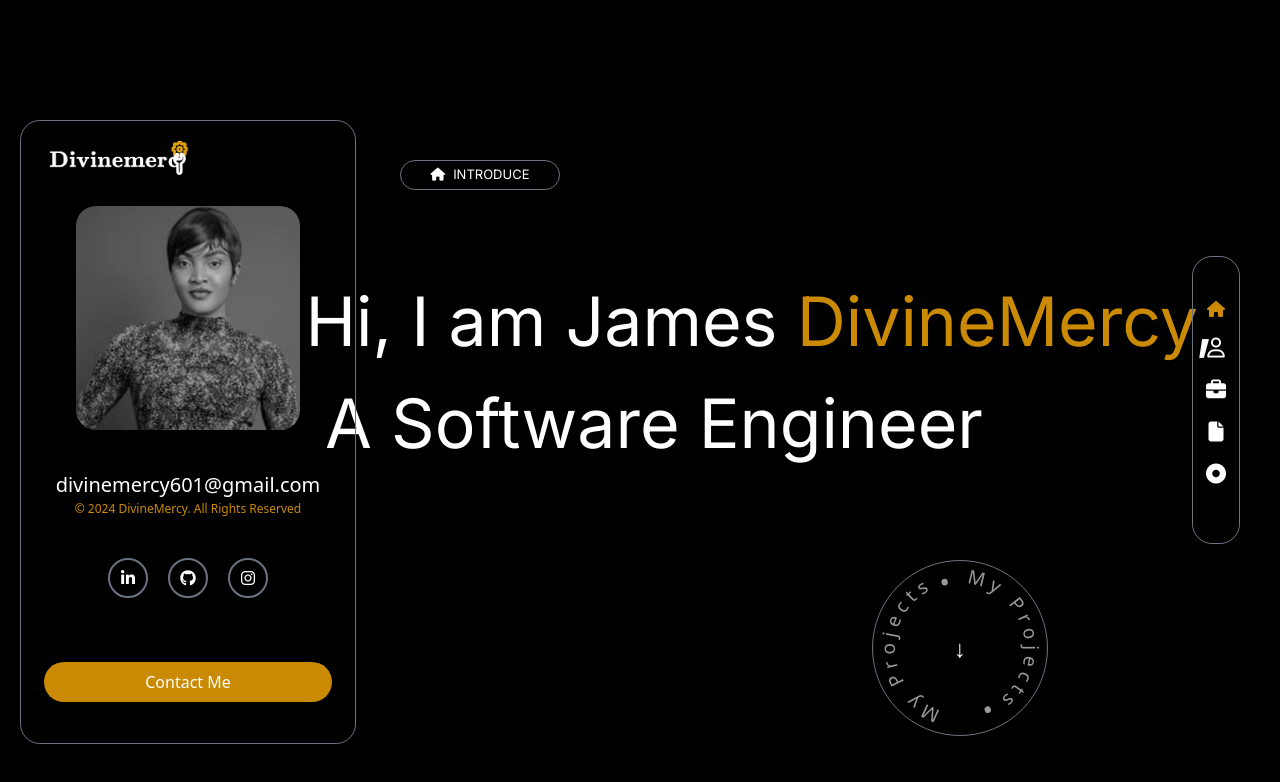
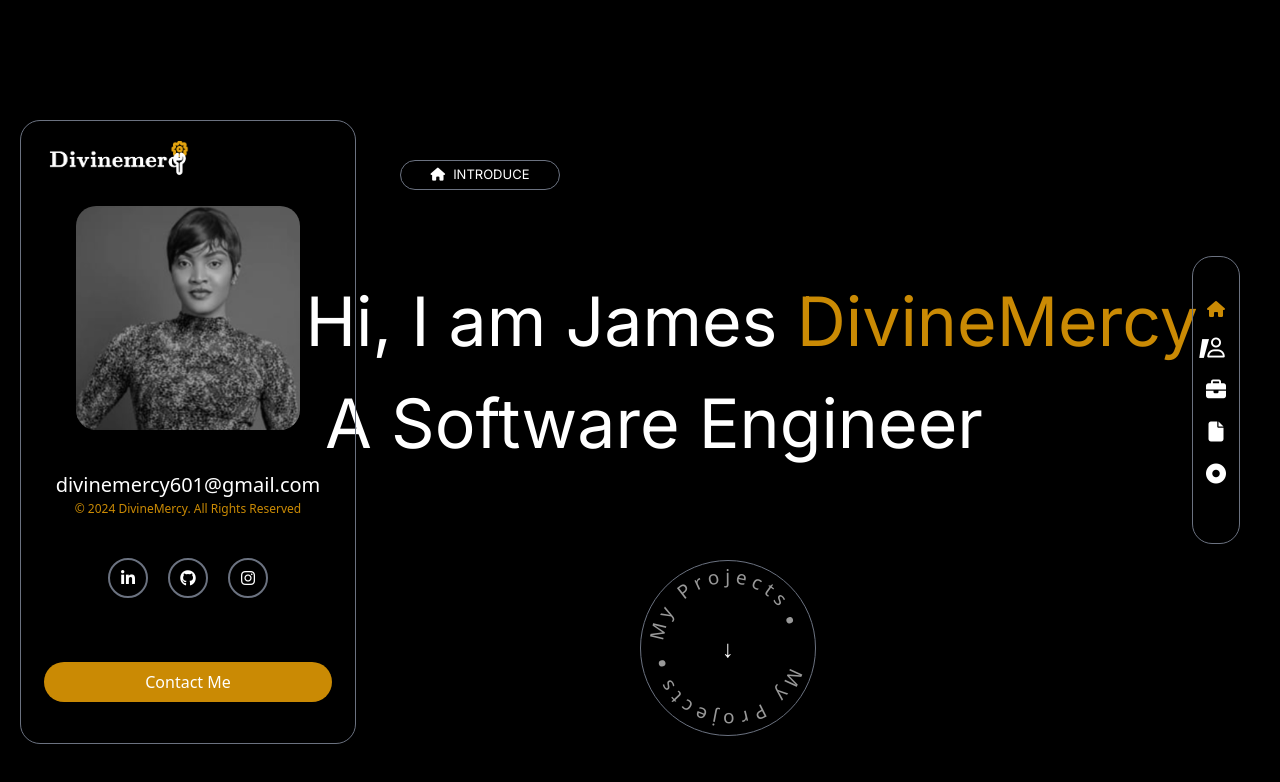
Before and after one commit to Divinegirl8/project, a React (Create React App) app: page / in a window 1280 px wide. Shown: the top 782 px of the page. Built offline with nearby package versions, Linux system fonts and the light colour scheme.

Commit message:
new commit

```diff
--- a/src/component/features/Homepage/index.tsx
+++ b/src/component/features/Homepage/index.tsx
@@ -177,7 +177,7 @@ const Homepage: React.FC = () => {
         <div className={`${style.pageContent} absolute inset-0 ${isAnimationComplete ? style.visible : ''}`}>
         {isAnimationComplete && (
   <div
-    className={`flex items-center justify-center lg:ml-[40rem] lg:mt-[35rem]`}
+    className={` items-center justify-center lg:ml-[40rem] lg:mt-[35rem] hidden lg:block`}
     onClick={() => handleIconClick("portfolio", portfolioRef)}
   >
     <div className="rounded-[100px] h-[11rem] w-[11rem] border border-gray-500 text-white flex items-center justify-center relative cursor-pointer">
```
